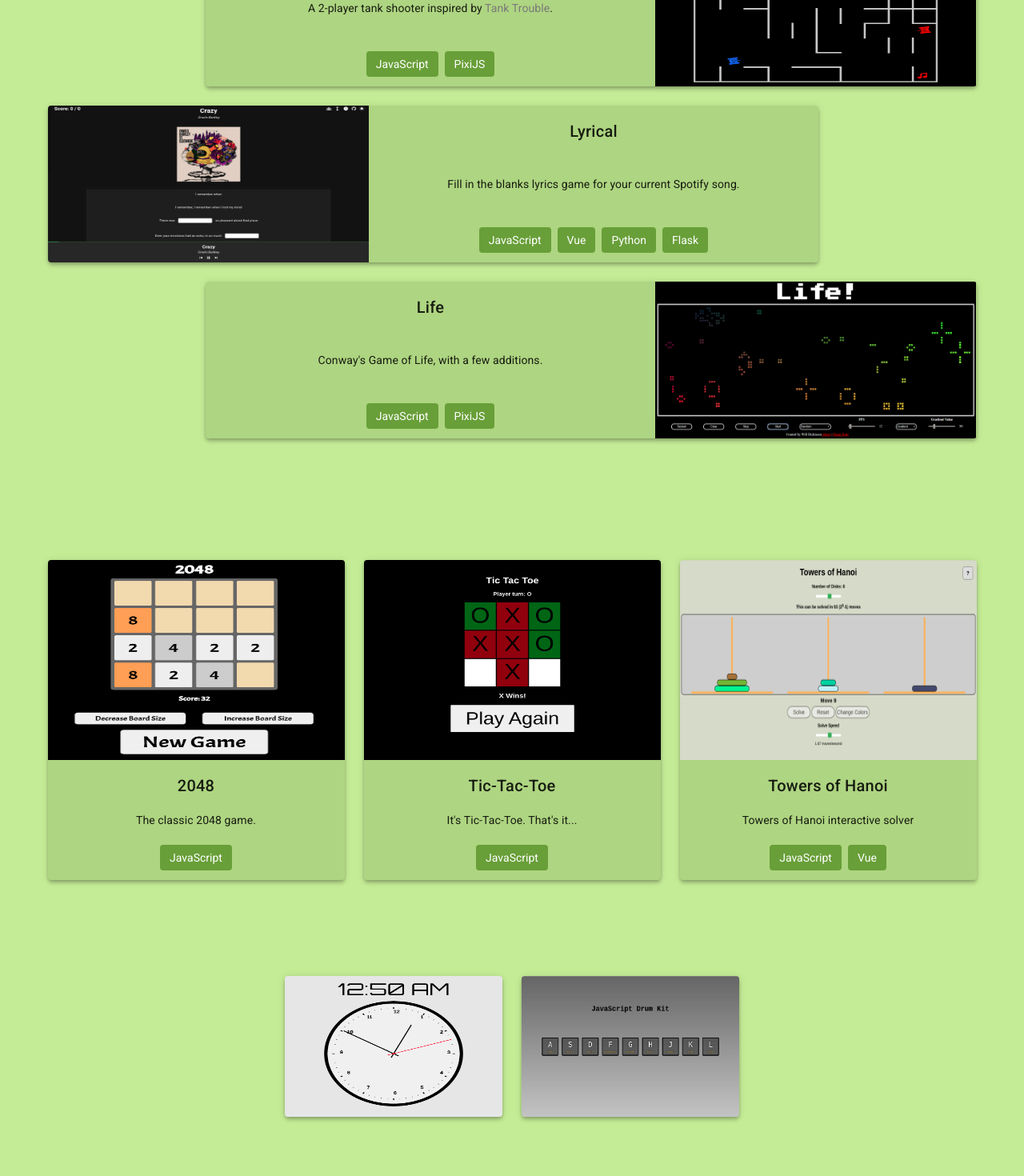
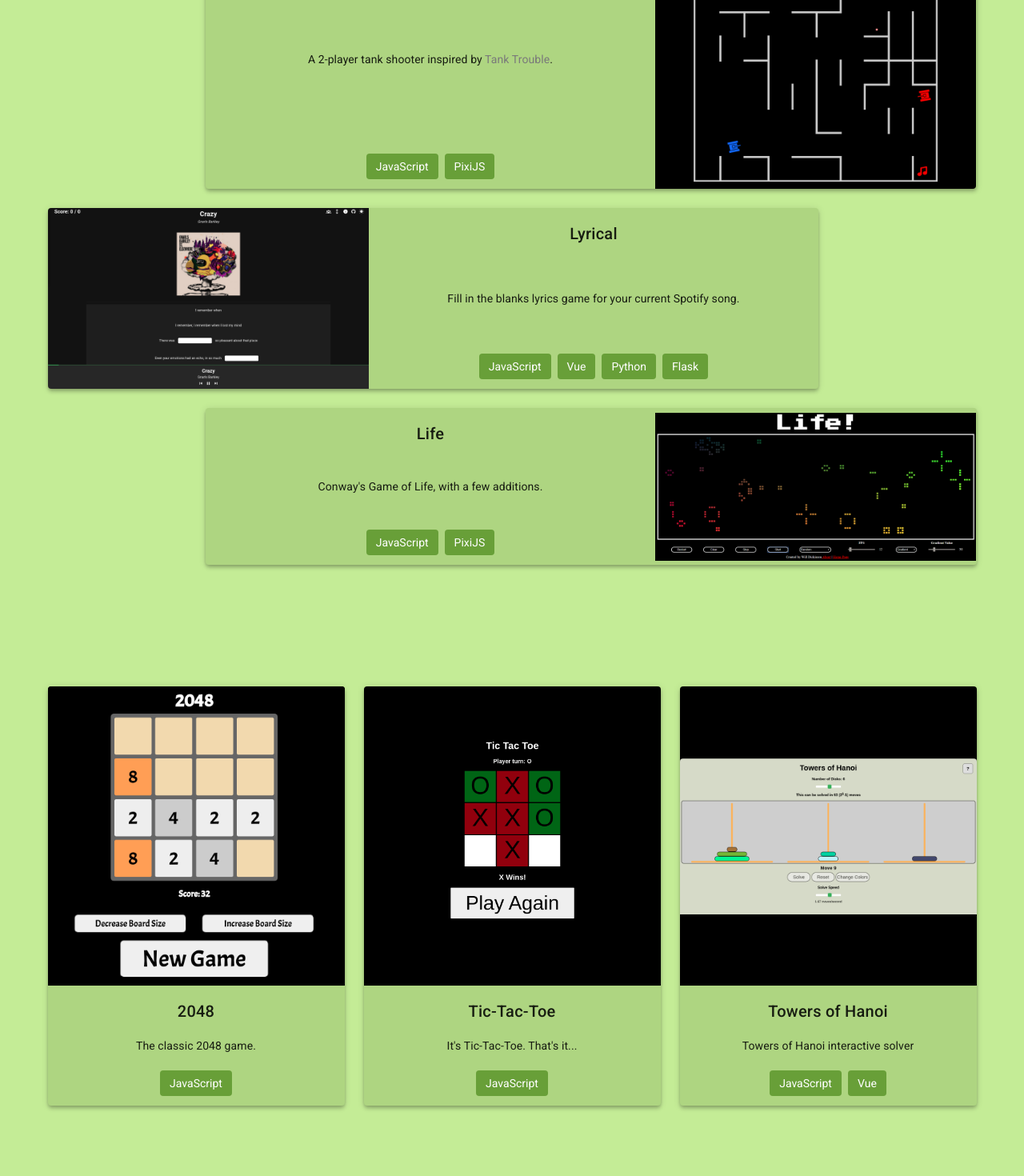
Before and after one commit to evad1n/evad1n.github.io, a Nuxt app: page / in a window 1280 px wide. Shown: the part 1160-2630 px from the top of the page at 80% size. Built offline with nearby package versions, Linux system fonts and the light colour scheme.

Commit message:
WIP making it better while my life falls apart

```diff
--- a/components/BigCard.vue
+++ b/components/BigCard.vue
@@ -1,13 +1,9 @@
 <template>
     <v-card class="d-flex flex-column" elevation="4" color="light-green lighten-2" min-height="100%">
-        <v-row class="no-gutters flex-grow-1 d-flex flex-column flex-sm-row justify-space-between">
+        <v-row class="no-gutters flex-grow-1 d-flex flex-column flex-sm-row">
             <v-col class="img-flex d-flex flex-column" order="1" :order-sm="reverse ? 2 : 1" cols="12" sm="5">
-                <a
-                    class="flex-grow-1 img-link"
-                    :class="imageBorders"
-                    :href="url"
-                    :style="{ 'background-image': `url(${imgPath})` }"
-                >
+                <a class="flex-grow-1 img-link" :href="url">
+                    <img :class="imageBorders" :src="mediaPath" :alt="title" />
                 </a>
             </v-col>
             <v-col
@@ -66,10 +62,14 @@ export default {
 }
 
 .img-link {
-    display: block;
-    height: 100%;
-    width: 100%;
-    background-size: 100% 100%;
+    display: flex;
+    flex-direction: column;
+    justify-content: center;
+
+    img {
+        height: 100%;
+        object-fit: contain;
+    }
 }
 
 .left-image {
--- a/components/MediumCard.vue
+++ b/components/MediumCard.vue
@@ -1,13 +1,16 @@
 <template>
     <v-card class="d-flex flex-column" elevation="4" color="light-green lighten-2" min-height="100%">
-        <v-row class="no-gutters flex-grow-1 d-flex flex-row flex-sm-column justify-space-between">
-            <v-col class="img-flex d-flex flex-column" cols="6" sm="12" order-sm="1" :order="reverse ? 2 : 1">
-                <a
-                    class="flex-grow-1 img-link"
-                    :class="imageBorders"
-                    :href="url"
-                    :style="{ 'background-image': `url(${imgPath})` }"
-                >
+        <v-row class="no-gutters flex-grow-1 d-flex flex-row flex-sm-column" id="r">
+            <v-col
+                class="img-flex d-flex flex-column"
+                :class="imageBorders"
+                cols="6"
+                sm="12"
+                order-sm="1"
+                :order="reverse ? 2 : 1"
+            >
+                <a class="flex-grow-1 img-link" :href="url">
+                    <img :class="imageBorders" :src="mediaPath" :alt="title" />
                 </a>
             </v-col>
             <v-col
@@ -59,19 +62,24 @@ export default {
 
 <style lang="scss" scoped>
 .img-flex {
-    flex-basis: 250px;
+    // height: 50%;
+    // flex-basis: 50%;
     flex-grow: 1;
+    background-color: black;
 }
 
-.desc-flex {
-    flex-grow: 2;
-}
+// .desc-flex {
+//     flex-grow: 2;
+// }
 
 .img-link {
-    display: block;
-    height: 100%;
-    width: 100%;
-    background-size: 100% 100%;
+    display: flex;
+    flex-direction: column;
+    justify-content: center;
+
+    img {
+        object-fit: contain;
+    }
 }
 
 .left-image {
--- a/components/SmallCard.vue
+++ b/components/SmallCard.vue
@@ -2,7 +2,7 @@
     <div class="flip-outer">
         <div class="flip-inner">
             <div class="front">
-                <v-card class="fill-height" elevation="4" color="light-green lighten-2">
+                <v-card class="fill-height" elevation="4" color="black">
                     <img :src="mediaPath" :alt="title" />
                 </v-card>
             </div>
@@ -41,7 +41,7 @@ export default {
 };
 </script>
 
-<style lang="scss">
+<style lang="scss" scoped>
 .flip-outer {
     display: block;
     height: 100%;
@@ -70,14 +70,14 @@ export default {
 
 .front {
     z-index: 2;
+    img {
+        height: 100%;
+        width: 100%;
+        object-fit: contain;
+    }
 }
 
 .back {
     transform: rotateY(180deg);
 }
-
-img {
-    height: 100%;
-    width: 100%;
-}
 </style>
--- a/nuxt.config.js
+++ b/nuxt.config.js
@@ -78,6 +78,5 @@ export default {
 
   generate: {
     fallback: '404.html',
-    fallback: true
   }
 };
--- a/package.json
+++ b/package.json
@@ -10,7 +10,8 @@
   },
   "dependencies": {
     "core-js": "^3.8.2",
-    "nuxt": "^2.14.12"
+    "nuxt": "^2.14.12",
+    "vue-typer": "^1.2.0"
   },
   "devDependencies": {
     "@nuxtjs/vuetify": "^1.11.3"
--- a/pages/index.vue
+++ b/pages/index.vue
@@ -2,15 +2,28 @@
     <v-container>
         <v-row class="full-height">
             <v-col cols="12" class="d-flex flex-column justify-center">
-                <h1 class="text-center">WILL DICKINSON</h1>
-                <div class="mx-auto">
-                    <icon-link v-bind="{ ...iconColors, url: 'https://github.com/evad1n', icon: 'mdi-github' }" />
+                <vue-typer
+                    class="text-center"
+                    text="WILL DICKINSON"
+                    @completed="iconsReady"
+                    :pre-type-delay="2000"
+                    :type-delay="90"
+                    :repeat="0"
+                ></vue-typer>
+                <div class="icon-bar mx-auto" :style="iconBar">
+                    <icon-link
+                        v-bind="{
+                            ...iconColors,
+                            url: 'https://github.com/evad1n',
+                            icon: 'mdi-github'
+                        }"
+                    />
                 </div>
             </v-col>
         </v-row>
         <v-row id="bio" class="my-4">
             <v-col cols="12">
-                <p class="mx-auto text-center h4 ma-0 pa-10">Game Design turned Computer Science student.</p>
+                <p class="mx-auto text-center h4 ma-0 pa-10">Game Design turned Computer Science student</p>
             </v-col>
         </v-row>
         <v-row class="my-8">
@@ -53,6 +66,8 @@
 </template>
 
 <script>
+import { VueTyper } from 'vue-typer';
+
 import projects from '~/static/projects.json';
 
 import BigCard from '~/components/BigCard.vue';
@@ -62,6 +77,7 @@ import IconLink from '~/components/IconLink.vue';
 
 export default {
     components: {
+        VueTyper,
         BigCard,
         MediumCard,
         SmallCard,
@@ -74,8 +90,28 @@ export default {
                 baseColor: 'black',
                 hoverColor: 'white',
                 tipColor: 'grey darken-3'
-            }
+            },
+            showIcons: false,
+            enableIcons: false
         };
+    },
+    methods: {
+        iconsReady() {
+            this.showIcons = true;
+            // setTimeout(() => {
+            //     this.enableIcons = true;
+            // }, 500);
+        }
+    },
+    computed: {
+        iconBar() {
+            return {
+                animation: this.showIcons ? 'delay-icons 2s linear' : 'none',
+                visibility: this.showIcons ? 'visible' : 'hidden'
+                // opacity: this.showIcons ? 1 : 0,
+                // pointerEvents: this.showIcons ? 'auto' : 'none'
+            };
+        }
     }
 };
 </script>
@@ -87,6 +123,30 @@ export default {
 #bio {
     border-top: 2px solid map-get($grey, 'darken-4');
     border-bottom: 2px solid map-get($grey, 'darken-4');
+}
+
+@keyframes delay-icons {
+    0% {
+        visibility: hidden;
+        opacity: 0;
+    }
+
+    50% {
+        visibility: hidden;
+        opacity: 0.5;
+    }
+
+    100% {
+        visibility: visible;
+        opacity: 1;
+    }
+}
+
+.icon-bar {
+    // animation: none;
+    // transition: visiblity 0s linear 0.5s;
+    // transition: opacity 1s linear 0.5s;
+    // transition: pointer-events 0s linear 1s;
 }
 
 .full-height {
@@ -113,4 +173,14 @@ a {
         color: $link-hover !important;
     }
 }
+
+// Vue typer styles
+.vue-typer {
+    font-size: 50px;
+}
+
+.vue-typer .custom.caret {
+    width: 3px;
+    line-height: 50px;
+}
 </style>
```
Also changed, not shown: 2 other files (tests, documents, lock files or other folders).
